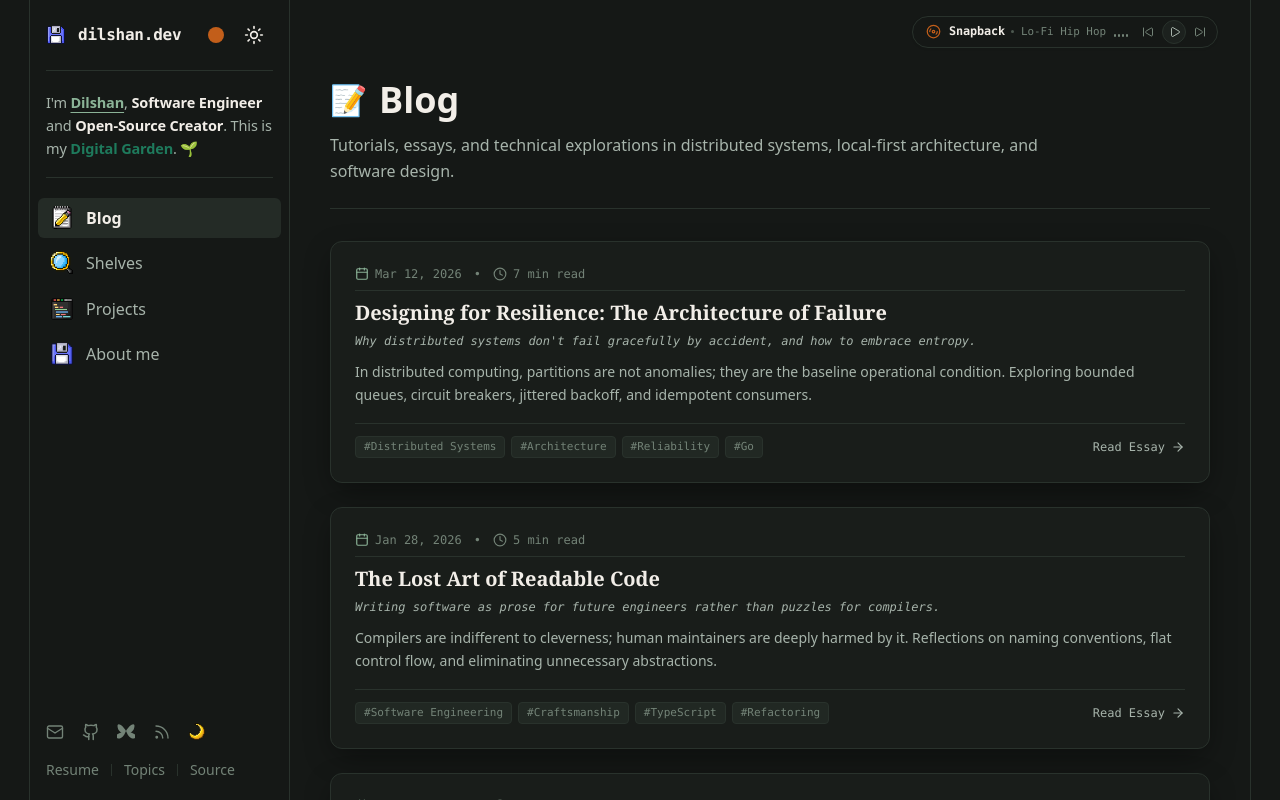
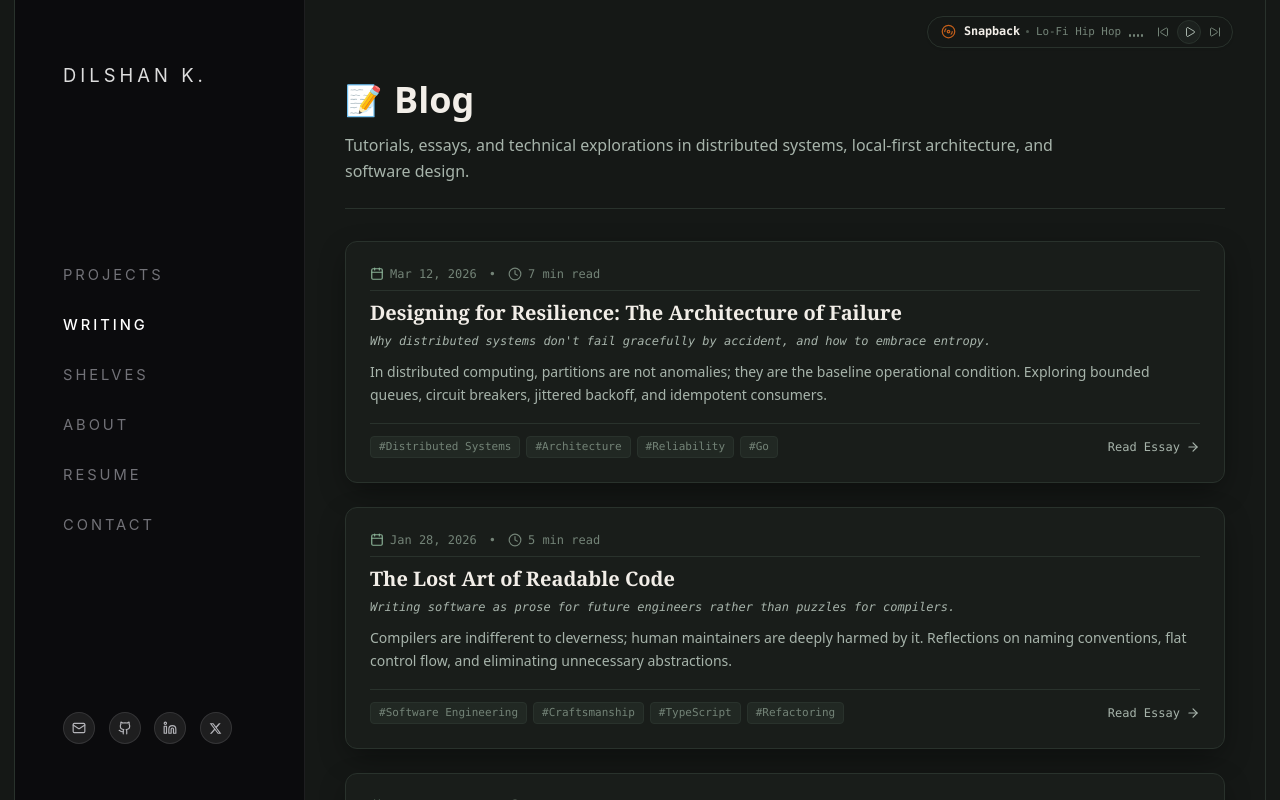
Before and after one commit to dilshandevxx/dilshan-personal-portfolio, a Next.js app: page /portfolio/blog in a window 1280 px wide. Shown: the top 800 px of the page. Built offline with nearby package versions, Linux system fonts and the light colour scheme; a web font is replaced by a local one.

Commit message:
feat(sidebar): implement Stefano P. Testa minimal cinematic left panel on test branch

```diff
--- a/src/app/globals.css
+++ b/src/app/globals.css
@@ -649,7 +649,7 @@ a {
 
 :root {
   --font-family-monospace2: 'Google Sans Code', 'Google Sans Code Variable', Menlo, Consolas, Monaco, monospace;
-  --sidebar-width: 260px;
+  --sidebar-width: 290px;
   --navbar-height: 56px;
   --color-primary: var(--accent-color, #c25e1a);
   --color-primary-rgb: 194, 94, 26;
@@ -1832,3 +1832,143 @@ button.navbar-button:hover .circle {
 .r-bar-3 {
   animation: chillEq 0.75s infinite alternate 0.4s;
 }
+
+/* ==========================================================================
+   STEFANO P. TESTA INSPIRED CINEMATIC MINIMAL SIDEBAR (Exact Aesthetic)
+   ========================================================================== */
+
+.stefano-sidebar {
+  width: 290px;
+  min-width: 290px;
+  height: 100vh;
+  position: sticky;
+  top: 0;
+  display: flex;
+  flex-direction: column;
+  justify-content: space-between;
+  background-color: #0b0b0d;
+  border-right: 1px solid rgba(255, 255, 255, 0.08);
+  padding: 4rem 2.5rem 3.5rem 3rem;
+  box-sizing: border-box;
+  z-index: 50;
+  color: #e5e5e5;
+  font-family: -apple-system, BlinkMacSystemFont, "Segoe UI", Roboto, "Helvetica Neue", Arial, sans-serif;
+  user-select: none;
+}
+
+.stefano-brand {
+  font-family: -apple-system, BlinkMacSystemFont, "Segoe UI", Roboto, "Helvetica Neue", sans-serif;
+  font-size: 1.15rem;
+  font-weight: 400;
+  letter-spacing: 0.22em;
+  color: #dedede;
+  text-decoration: none;
+  text-transform: uppercase;
+  transition: opacity 0.2s ease, color 0.2s ease, letter-spacing 0.2s ease;
+  display: inline-block;
+  line-height: 1.3;
+}
+
+.stefano-brand:hover {
+  color: #ffffff;
+  opacity: 0.9;
+}
+
+.stefano-nav {
+  display: flex;
+  flex-direction: column;
+  gap: 1.75rem;
+  margin: auto 0;
+}
+
+.stefano-nav-link {
+  font-family: -apple-system, BlinkMacSystemFont, "Segoe UI", Roboto, "Helvetica Neue", sans-serif;
+  font-size: 0.92rem;
+  font-weight: 400;
+  letter-spacing: 0.2em;
+  text-transform: uppercase;
+  color: #727278;
+  text-decoration: none;
+  transition: all 0.22s cubic-bezier(0.16, 1, 0.3, 1);
+  display: inline-flex;
+  align-items: center;
+  position: relative;
+  width: fit-content;
+}
+
+.stefano-nav-link:hover {
+  color: #ffffff;
+  transform: translateX(4px);
+}
+
+.stefano-nav-link.active {
+  color: #ffffff;
+  font-weight: 500;
+}
+
+.stefano-socials {
+  display: flex;
+  align-items: center;
+  gap: 0.85rem;
+}
+
+.stefano-social-circle {
+  width: 32px;
+  height: 32px;
+  border-radius: 50%;
+  background: rgba(255, 255, 255, 0.08);
+  display: inline-flex;
+  align-items: center;
+  justify-content: center;
+  color: #b5b5ba;
+  text-decoration: none;
+  transition: all 0.2s ease;
+  border: 1px solid rgba(255, 255, 255, 0.1);
+}
+
+.stefano-social-circle:hover {
+  background: #ffffff;
+  color: #0b0b0d;
+  transform: translateY(-2px);
+  border-color: #ffffff;
+  box-shadow: 0 4px 12px rgba(255, 255, 255, 0.15);
+}
+
+/* Mobile Header for Stefano Panel */
+.stefano-mobile-header {
+  display: none;
+}
+
+@media screen and (max-width: 1019px) {
+  .stefano-mobile-header {
+    display: flex;
+    position: fixed;
+    top: 0;
+    left: 0;
+    right: 0;
+    height: 60px;
+    background: #0b0b0d;
+    border-bottom: 1px solid rgba(255, 255, 255, 0.08);
+    padding: 0 1.5rem;
+    align-items: center;
+    justify-content: space-between;
+    z-index: 60;
+  }
+
+  .stefano-sidebar {
+    display: flex;
+    position: fixed;
+    top: 0;
+    left: 0;
+    bottom: 0;
+    width: 280px;
+    transform: translateX(-100%);
+    transition: transform 0.3s cubic-bezier(0.16, 1, 0.3, 1);
+    box-shadow: 10px 0 35px rgba(0, 0, 0, 0.7);
+    z-index: 70;
+  }
+
+  .stefano-sidebar.open {
+    transform: translateX(0);
+  }
+}
--- a/src/components/PortfolioSidebar.tsx
+++ b/src/components/PortfolioSidebar.tsx
@@ -3,24 +3,22 @@
 import React, { useState } from "react";
 import Link from "next/link";
 import { usePathname } from "next/navigation";
-import { ColorPicker } from "./ColorPicker";
-import { ThemeToggle } from "./ThemeToggle";
-import { AmbientPlayer } from "./AmbientPlayer";
-import { GithubIcon, BlueskyIcon } from "./Icons";
-import { Mail, Rss, Menu, X as CloseIcon } from "lucide-react";
+import { Menu, X as CloseIcon } from "lucide-react";
 
 export interface NavigationItem {
   id: string;
   label: string;
   href: string;
-  emoji: string;
+  emoji?: string;
 }
 
 export const NAVIGATION_ITEMS: NavigationItem[] = [
-  { id: 'blog', label: 'Blog', href: '/portfolio/blog', emoji: '📝' },
-  { id: 'shelves', label: 'Shelves', href: '/portfolio/shelves', emoji: '🔍' },
-  { id: 'projects', label: 'Projects', href: '/portfolio/projects', emoji: '🗂️' },
-  { id: 'about', label: 'About me', href: '/portfolio/about', emoji: '💾' },
+  { id: "projects", label: "PROJECTS", href: "/portfolio/projects" },
+  { id: "blog", label: "WRITING", href: "/portfolio/blog" },
+  { id: "shelves", label: "SHELVES", href: "/portfolio/shelves" },
+  { id: "about", label: "ABOUT", href: "/portfolio/about" },
+  { id: "resume", label: "RESUME", href: "/portfolio/resume" },
+  { id: "contact", label: "CONTACT", href: "/portfolio/contact" },
 ];
 
 export function PortfolioSidebar() {
@@ -29,220 +27,162 @@ export function PortfolioSidebar() {
 
   const navLinks = [
     {
-      label: "Blog",
-      image: "/nav-blog.png",
-      path: "/portfolio/blog",
-      isActive:
-        pathname === "/portfolio/blog" ||
-        pathname.startsWith("/portfolio/blog/"),
+      id: "projects",
+      label: "PROJECTS",
+      path: "/portfolio/projects",
+      isActive: pathname.startsWith("/portfolio/projects"),
     },
     {
-      label: "Shelves",
-      image: "/nav-search.png",
+      id: "writing",
+      label: "WRITING",
+      path: "/portfolio/blog",
+      isActive: pathname.startsWith("/portfolio/blog"),
+    },
+    {
+      id: "shelves",
+      label: "SHELVES",
       path: "/portfolio/shelves",
       isActive:
         pathname.startsWith("/portfolio/shelves") ||
         pathname.startsWith("/portfolio/life"),
     },
     {
-      label: "Projects",
-      image: "/nav-projects.png",
-      path: "/portfolio/projects",
-      isActive: pathname.startsWith("/portfolio/projects"),
-    },
-    {
-      label: "About me",
-      image: "/nav-floppy.png",
+      id: "about",
+      label: "ABOUT",
       path: "/portfolio/about",
       isActive:
         pathname === "/portfolio/about" ||
         pathname === "/portfolio" ||
         pathname === "/portfolio/",
     },
+    {
+      id: "resume",
+      label: "RESUME",
+      path: "/portfolio/resume",
+      isActive: pathname.startsWith("/portfolio/resume"),
+    },
+    {
+      id: "contact",
+      label: "CONTACT",
+      path: "/portfolio/contact",
+      isActive: pathname.startsWith("/portfolio/contact"),
+    },
   ];
 
   return (
     <>
       {/* Mobile Top Navigation Header (< 1020px) */}
-      <header className="mobile-header">
-        <Link href="/" className="mobile-brand-link">
-          <img
-            src="/nav-floppy.png"
-            className="navbar-logo"
-            alt="dilshan.dev"
-            title="💾"
-            width={20}
-            height={20}
-          />
-          <span className="site-name">dilshan.dev</span>
+      <header className="stefano-mobile-header">
+        <Link href="/" className="stefano-brand text-sm tracking-[0.22em]">
+          DILSHAN K.
         </Link>
-        <div className="mobile-header-actions">
-          <AmbientPlayer variant="header" />
-          <ColorPicker />
-          <ThemeToggle />
         <button
           type="button"
-            className="navbar-button"
           onClick={() => setMobileOpen(!mobileOpen)}
+          className="p-2 text-neutral-400 hover:text-white transition-colors"
           aria-label="Toggle navigation menu"
         >
-            {mobileOpen ? <CloseIcon size={18} /> : <Menu size={18} />}
+          {mobileOpen ? <CloseIcon size={20} /> : <Menu size={20} />}
         </button>
-        </div>
       </header>
 
-      {/* Main Sticky Sidebar (Desktop & Mobile Drawer) */}
-      <aside className={`app-sidebar ${mobileOpen ? "open" : ""}`}>
-        {/* Section 1: Title and Controls */}
-        <section className="sidebar-section">
-          <div className="sidebar-title-link">
+      {/* Main Stefano P. Testa Cinematic Left Panel */}
+      <aside className={`stefano-sidebar ${mobileOpen ? "open" : ""}`}>
+        {/* Top Wordmark (matching STEFANO P. TESTA) */}
+        <div className="stefano-top">
           <Link
             href="/"
-              className="sidebar-brand-link"
+            className="stefano-brand"
             onClick={() => setMobileOpen(false)}
+            title="Return to Cover Page"
           >
-              <span>
-                <img
-                  src="/nav-floppy.png"
-                  className="navbar-logo"
-                  alt="dilshan.dev"
-                  title="💾"
-                  width={20}
-                  height={20}
-                />
-              </span>
-              <span className="site-name">dilshan.dev</span>
+            DILSHAN K.
           </Link>
+        </div>
 
-            <div className="sidebar-header-controls">
-              <ColorPicker />
-              <ThemeToggle />
-            </div>
-          </div>
-        </section>
-
-        {/* Section 2: Personal Digital Garden Bio */}
-        <section className="sidebar-section">
-          <div className="sidebar-content">
-            <p>
-              I&apos;m{" "}
-              <Link
-                href="/portfolio/about"
-                className="sidebar-bio-highlight"
-                onClick={() => setMobileOpen(false)}
-              >
-                Dilshan
-              </Link>
-              , <span className="sidebar-bio-term">Software Engineer</span> and{" "}
-              <span className="sidebar-bio-term">Open-Source Creator</span>. This is my{" "}
-              <span className="sidebar-bio-garden">Digital Garden</span>. 🌱
-            </p>
-          </div>
-        </section>
-
-        {/* Section 3: Navigation Links */}
-        <section className="sidebar-section">
-          <nav className="sidebar-nav-links">
+        {/* Center Minimal Spaced Navigation */}
+        <nav className="stefano-nav" aria-label="Main Navigation">
           {navLinks.map((item) => (
             <Link
-                key={item.path}
+              key={item.id}
               href={item.path}
               onClick={() => setMobileOpen(false)}
-                className={item.isActive ? "active" : ""}
+              className={`stefano-nav-link ${item.isActive ? "active" : ""}`}
+              aria-current={item.isActive ? "page" : undefined}
             >
-                <img
-                  src={item.image}
-                  alt=""
-                  width={24}
-                  height={24}
-                  style={{ objectFit: "contain", flexShrink: 0 }}
-                />
               <span>{item.label}</span>
             </Link>
           ))}
         </nav>
-        </section>
 
-        {/* Section 4: Sidebar Bottom (Pinned to bottom) */}
-        <div className="sidebar-bottom">
-          <section className="sidebar-section">
-            <nav className="sidebar-links">
+        {/* Bottom Circular Social Badges (matching Mail, Socials, IMDb in reference) */}
+        <div className="stefano-bottom">
+          <div className="stefano-socials">
+            {/* Email Icon */}
             <a
               href="mailto:dilshan.devxx@gmail.com"
+              className="stefano-social-circle"
               title="Email"
               aria-label="Email"
             >
-                <Mail size={18} strokeWidth={1.8} />
+              <svg width="14" height="14" viewBox="0 0 24 24" fill="none" stroke="currentColor" strokeWidth="2" strokeLinecap="round" strokeLinejoin="round">
+                <rect width="20" height="16" x="2" y="4" rx="2"/>
+                <path d="m22 7-8.97 5.7a1.94 1.94 0 0 1-2.06 0L2 7"/>
+              </svg>
             </a>
+
+            {/* GitHub Icon */}
             <a
               href="https://github.com/dilshandevxx"
               target="_blank"
               rel="noopener noreferrer"
+              className="stefano-social-circle"
               title="GitHub"
               aria-label="GitHub"
             >
-                <GithubIcon className="w-[18px] h-[18px]" />
+              <svg width="14" height="14" viewBox="0 0 24 24" fill="none" stroke="currentColor" strokeWidth="2" strokeLinecap="round" strokeLinejoin="round">
+                <path d="M15 22v-4a4.8 4.8 0 0 0-1-3.5c3 0 6-2 6-5.5.08-1.25-.27-2.48-1-3.5.28-1.15.28-2.35 0-3.5 0 0-1 0-3 1.5-2.64-.5-5.36-.5-8 0C6 2 5 2 5 2c-.3 1.15-.3 2.35 0 3.5A5.403 5.403 0 0 0 4 9c0 3.5 3 5.5 6 5.5-.39.49-.68 1.05-.85 1.65-.17.6-.22 1.23-.15 1.85v4"/>
+                <path d="M9 18c-4.51 2-5-2-7-2"/>
+              </svg>
             </a>
+
+            {/* LinkedIn Icon */}
+            <a
+              href="https://linkedin.com/in/heydilshan"
+              target="_blank"
+              rel="noopener noreferrer"
+              className="stefano-social-circle"
+              title="LinkedIn"
+              aria-label="LinkedIn"
+            >
+              <svg width="14" height="14" viewBox="0 0 24 24" fill="none" stroke="currentColor" strokeWidth="2" strokeLinecap="round" strokeLinejoin="round">
+                <path d="M16 8a6 6 0 0 1 6 6v7h-4v-7a2 2 0 0 0-2-2 2 2 0 0 0-2 2v7h-4v-7a6 6 0 0 1 6-6z"/>
+                <rect width="4" height="12" x="2" y="9"/>
+                <circle cx="4" cy="4" r="2"/>
+              </svg>
+            </a>
+
+            {/* X / Twitter Icon */}
             <a
               href="https://x.com/dilshanverse"
               target="_blank"
               rel="noopener noreferrer"
-                title="Bluesky"
-                aria-label="Bluesky"
+              className="stefano-social-circle"
+              title="X (Twitter)"
+              aria-label="X (Twitter)"
             >
-                <BlueskyIcon className="w-[18px] h-[18px]" />
+              <svg width="13" height="13" viewBox="0 0 24 24" fill="currentColor">
+                <path d="M18.244 2.25h3.308l-7.227 8.26 8.502 11.24H16.17l-5.214-6.817L4.99 21.75H1.68l7.73-8.835L1.254 2.25H8.08l4.713 6.231zm-1.161 17.52h1.833L7.084 4.126H5.117z"/>
+              </svg>
             </a>
-              <Link
-                href="/feed.xml"
-                title="RSS Feed"
-                aria-label="RSS Feed"
-                onClick={() => setMobileOpen(false)}
-              >
-                <Rss size={18} strokeWidth={1.8} />
-              </Link>
-              <a
-                href="https://github.com/dilshandevxx/dilshan-personal-portfolio"
-                target="_blank"
-                rel="noopener noreferrer"
-                title="Theme Source"
-                aria-label="Theme Source"
-              >
-                <img
-                  src="/moon.png"
-                  alt="Theme"
-                  width={18}
-                  height={18}
-                  style={{ objectFit: "contain", display: "block" }}
-                />
-              </a>
-            </nav>
-          </section>
-
-          {/* Sub-links with subtle dividers */}
-          <nav className="sidebar-sub-links">
-            <Link href="/portfolio/resume" onClick={() => setMobileOpen(false)}>
-              Resume
-            </Link>
-            <div className="divider" />
-            <Link href="/portfolio/skills" onClick={() => setMobileOpen(false)}>
-              Topics
-            </Link>
-            <div className="divider" />
-            <a
-              href="https://github.com/dilshandevxx/dilshan-personal-portfolio"
-              target="_blank"
-              rel="noopener noreferrer"
-            >
-              Source
-            </a>
-          </nav>
+          </div>
         </div>
       </aside>
 
-      {/* Mobile Backdrop */}
+      {/* Mobile Backdrop Overlay */}
       {mobileOpen && (
         <div
-          className="mobile-backdrop"
+          className="fixed inset-0 bg-black/60 backdrop-blur-sm z-65 lg:hidden"
           onClick={() => setMobileOpen(false)}
           aria-hidden="true"
         />
```
Lines whose indentation alone changed are shown as unchanged.
